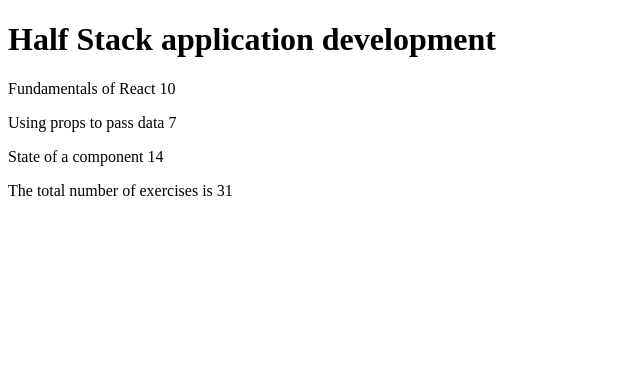
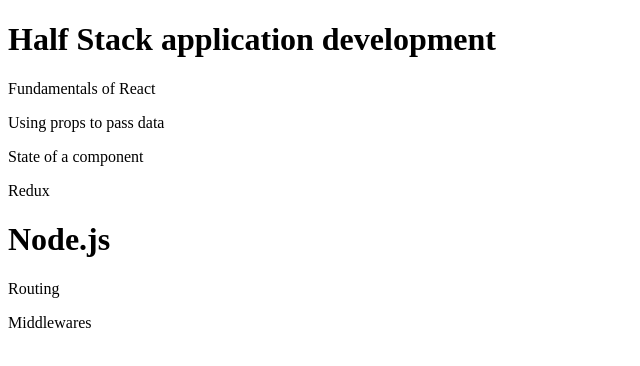
Before and after one commit to Margulis162/fullstack_University_of_Helsinki-, a React (Vite) app in the folder part2/course_information/: page / in a window 1280 px wide. Shown: the top 366 px of the page, without its empty margins (0-640 px from the left). Built offline with nearby package versions, Linux system fonts and the light colour scheme.

Commit message:
work in progress, not sure if that is what they want. but I am rendering the elements in a separate module now

```diff
--- a/part2/course_information/src/App.jsx
+++ b/part2/course_information/src/App.jsx
@@ -1,61 +1,11 @@
-const Course = ({course})=>{
-  return(
-    <>
-    <Header course ={course} />
-
-     <Content course ={course} />
-
-    <Total course ={course} />
-  </>
-  )
-}
+import Courses from './courses'
 
 
-const Header = ({course})=>{
-  return(
-    <div>
-      <h1>
-      {course.name}
-      </h1>
-    </div>
-  )
-}
-
-const Part = ({part,exercises}) =>{
-  return(
-    <div>
-    <p>
-        {part} {exercises}
-    </p>
-  </div>
-  )
-
-
-}
-
-const Content = (p)=>{
-  return (
-    <div>
-      <Part part = {p.course.parts[0].name} exercises = {p.course.parts[0].exercises}/>
-      <Part part = {p.course.parts[1].name} exercises = {p.course.parts[1].exercises}/>
-      <Part part = {p.course.parts[2].name} exercises = {p.course.parts[2].exercises}/>
-    </div>
-  )
-}
-
-const Total = (p) =>{
-  const total =p.course.parts.reduce((s, part) => {return s+=part.exercises}, 0)
-  return(
-    <div>
-    <p>The total number of exercises is {total}</p>
-  </div>
-  )
-}
-
 const App = () => {
-  const course = {
+  const courses = [
+    {
+      name: 'Half Stack application development',
       id: 1,
-    name: 'Half Stack application development',
       parts: [
         {
           name: 'Fundamentals of React',
@@ -71,11 +21,37 @@ const App = () => {
           name: 'State of a component',
           exercises: 14,
           id: 3
+        },
+        {
+          name: 'Redux',
+          exercises: 11,
+          id: 4
+        }
+      ]
+    },
+    {
+      name: 'Node.js',
+      id: 2,
+      parts: [
+        {
+          name: 'Routing',
+          exercises: 3,
+          id: 1
+        },
+        {
+          name: 'Middlewares',
+          exercises: 7,
+          id: 2
         }
       ]
     }
+  ]
 
-  return <Course course={course} />
+  return (
+    <div>
+      <Courses courses={courses} />
+    </div>
+  )
 }
 
 export default App
--- /dev/null
+++ b/part2/course_information/src/courses.jsx
@@ -0,0 +1,114 @@
+const Courses = ({courses})=>{
+    return(
+      <>
+      <Content courses ={courses} />
+
+       {/* <Content course ={courses} /> */}
+
+      {/* <Total course ={courses} />  */ }
+    </>
+    )
+  }
+
+
+  // const Header = ({courses})=>{
+
+
+  //   return(
+  //     <div>
+  //       {courses.map((course) =>
+  //       <>
+  //        <h1 key={course.id}>{course.name}</h1>
+  //        <>
+  //        {(course.parts.map(part)) => (
+  //               <p>{part.name}</p>
+  //        )
+
+
+
+  //        }
+  //        </>
+
+  //       </>
+
+  //       )}
+  //     </div>
+  //   )
+  // }
+
+const Content  = ({ courses }) => {
+  return (
+    <div>
+      {courses.map((course) => (
+        <div key={course.id}>
+          <h1 >{course.name}</h1>
+          {course.parts.map((part) => (
+            <p key={part.id}>
+              {part.name}
+            </p>
+          ))}
+        </div>
+      ))}
+    </div>
+  );
+};
+
+
+
+
+  // const Part = ({part,exercises}) =>{
+  //   return(
+  //     <div>
+  //     <p>
+  //         {part} {exercises}
+  //     </p>
+  //   </div>
+  //   )
+
+
+  // }
+
+//   const Content = (p)=>{
+//     return (
+//       <div>
+//         hello
+//       </div>
+//     )
+//   }
+
+  // const Total = (p) =>{
+  //   const sum =p.course.parts.reduce((s, part) => {return s+=part.exercises}, 0)
+  //   return(
+  //     <div>
+  //     <p>The total number of exercises is {sum}</p>
+  //   </div>
+  //   )
+  // }
+
+  // const App = () => {
+  //   const course = {
+  //     id: 1,
+  //     name: 'Half Stack application development',
+  //     parts: [
+  //       {
+  //         name: 'Fundamentals of React',
+  //         exercises: 10,
+  //         id: 1
+  //       },
+  //       {
+  //         name: 'Using props to pass data',
+  //         exercises: 7,
+  //         id: 2
+  //       },
+  //       {
+  //         name: 'State of a component',
+  //         exercises: 14,
+  //         id: 3
+  //       }
+  //     ]
+  //   }
+
+  //   return <Course courses={courses} />
+  // }
+
+  export default Courses
```
Also changed, not shown: part2/course_information/src/couses.jsx (added). Lines whose indentation alone changed are shown as unchanged.
